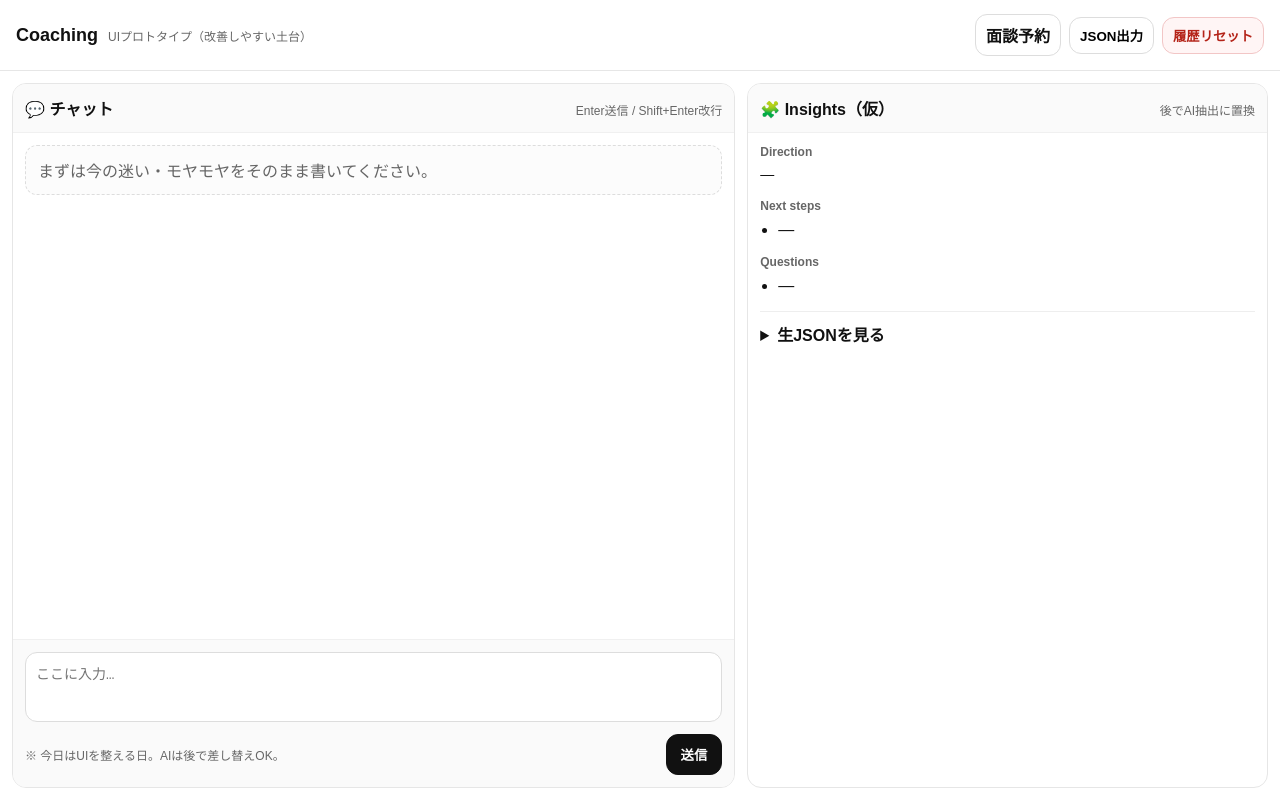
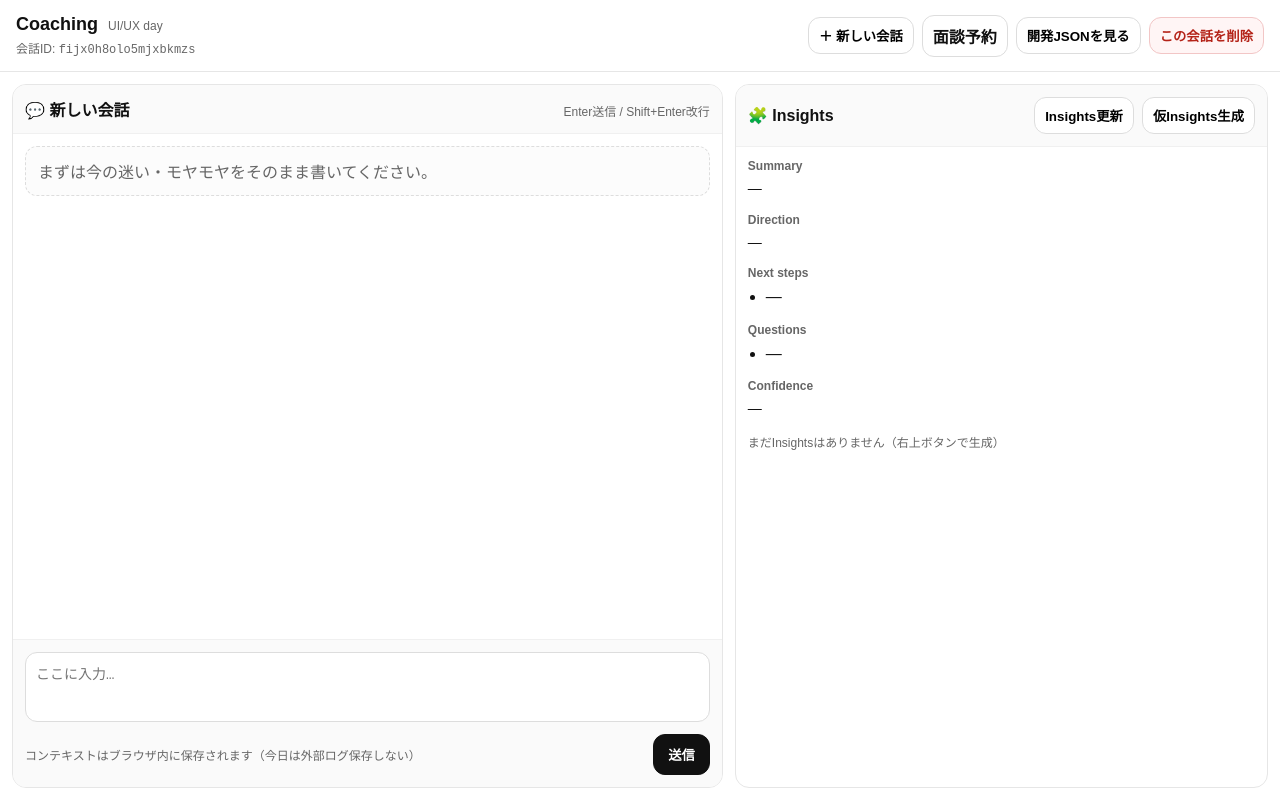
Before and after one commit to Daishi-pys/first-test, a Next.js app in the folder app/: page / in a window 1280 px wide. Built offline with nearby package versions, Linux system fonts and the light colour scheme.

Commit message:
UI: add conversation context + insights panel

```diff
--- a/app/app/page.tsx
+++ b/app/app/page.tsx
@@ -3,9 +3,32 @@
 import { useEffect, useMemo, useRef, useState } from "react";
 
 type Role = "user" | "assistant";
-type Msg = { role: Role; content: string; ts: number };
+type Msg = { id: string; role: Role; content: string; ts: number };
 
-const LS_KEY = "coaching_ui_history_v2";
+type Insights = {
+  summary: string;
+  direction: string;
+  nextSteps: string[];
+  questions: string[];
+  confidence: number; // 0..1
+  updatedAt: number;
+};
+
+type Conversation = {
+  id: string;
+  title: string;
+  createdAt: number;
+  updatedAt: number;
+  messages: Msg[];
+  insights?: Insights;
+};
+
+const LS_INDEX = "coach_index_v1"; // conversation list
+const LS_CONV_PREFIX = "coach_conv_v1:"; // coach_conv_v1:<id>
+
+function uid() {
+  return Math.random().toString(36).slice(2) + Date.now().toString(36);
+}
 
 function formatTime(ts: number) {
   const d = new Date(ts);
@@ -14,119 +37,221 @@ function formatTime(ts: number) {
   return `${hh}:${mm}`;
 }
 
+function guessTitle(messages: Msg[]) {
+  const firstUser = messages.find(m => m.role === "user")?.content?.trim();
+  if (!firstUser) return "新しい会話";
+  return firstUser.slice(0, 16) + (firstUser.length > 16 ? "…" : "");
+}
+
 export default function Page() {
+  const [conv, setConv] = useState<Conversation | null>(null);
   const [text, setText] = useState("");
-  const [history, setHistory] = useState<Msg[]>([]);
   const [loading, setLoading] = useState(false);
-  const [error, setError] = useState<string | null>(null);
+  const [err, setErr] = useState<string | null>(null);
+  const [showDevJson, setShowDevJson] = useState(false);
 
   const scrollerRef = useRef<HTMLDivElement | null>(null);
 
-  // load
+  // --- load or create conversation on mount
   useEffect(() => {
-    try {
-      const raw = localStorage.getItem(LS_KEY);
-      if (raw) setHistory(JSON.parse(raw));
-    } catch {}
+    const loadLatestOrCreate = () => {
+      try {
+        const rawIndex = localStorage.getItem(LS_INDEX);
+        const index: { id: string; updatedAt: number; title: string }[] = rawIndex
+          ? JSON.parse(rawIndex)
+          : [];
+
+        // pick latest
+        const latest = index.sort((a, b) => b.updatedAt - a.updatedAt)[0];
+        if (latest?.id) {
+          const raw = localStorage.getItem(LS_CONV_PREFIX + latest.id);
+          if (raw) {
+            setConv(JSON.parse(raw));
+            return;
+          }
+        }
+      } catch {}
+
+      // create new
+      const now = Date.now();
+      const id = uid();
+      const created: Conversation = {
+        id,
+        title: "新しい会話",
+        createdAt: now,
+        updatedAt: now,
+        messages: [],
+      };
+      setConv(created);
+    };
+
+    loadLatestOrCreate();
   }, []);
 
-  // save
+  // --- persist conversation + index
   useEffect(() => {
+    if (!conv) return;
     try {
-      localStorage.setItem(LS_KEY, JSON.stringify(history));
+      localStorage.setItem(LS_CONV_PREFIX + conv.id, JSON.stringify(conv));
+
+      const rawIndex = localStorage.getItem(LS_INDEX);
+      const index: { id: string; updatedAt: number; title: string }[] = rawIndex
+        ? JSON.parse(rawIndex)
+        : [];
+
+      const next = [
+        { id: conv.id, updatedAt: conv.updatedAt, title: conv.title },
+        ...index.filter(x => x.id !== conv.id),
+      ].slice(0, 50);
+
+      localStorage.setItem(LS_INDEX, JSON.stringify(next));
     } catch {}
-  }, [history]);
+  }, [conv]);
 
   // auto-scroll
   useEffect(() => {
     const el = scrollerRef.current;
     if (!el) return;
     el.scrollTop = el.scrollHeight;
-  }, [history, loading]);
+  }, [conv?.messages?.length, loading]);
 
-  const insights = useMemo(() => {
-    const userTexts = history.filter(m => m.role === "user").map(m => m.content);
+  const messages = conv?.messages ?? [];
+  const insights = conv?.insights;
+
+  // --- super-light "insights" (today: heuristic / placeholder)
+  const heuristicInsights = useMemo<Insights>(() => {
+    const userTexts = messages.filter(m => m.role === "user").map(m => m.content);
+    const lastUser = userTexts[userTexts.length - 1] ?? "";
+    const summary = userTexts.length
+      ? `（仮）最近のテーマ：${lastUser.slice(0, 22)}${lastUser.length > 22 ? "…" : ""}`
+      : "—";
+    const direction = userTexts.length ? "（仮）方向性はまだ暫定" : "—";
+    const nextSteps = userTexts.length
+      ? ["5分：モヤモヤを3つ書く", "今日できる最小の一歩を1つ決める", "それを明日やる時間を確保する"]
+      : ["—"];
+    const questions = userTexts.length
+      ? ["いま避けたい未来は？", "最近“少し良かった瞬間”は？"]
+      : ["—"];
     return {
-      version: "draft-v1",
-      hypotheses: userTexts.length ? ["（仮）会話から仮説を抽出する領域"] : [],
-      direction: userTexts.length ? "（仮）方向性は暫定" : "",
-      next_steps: userTexts.length ? ["（仮）5分：今日のモヤモヤを3つ箇条書き"] : [],
-      questions: userTexts.length ? ["いま避けたい未来は？", "最近少し良かった瞬間は？"] : [],
-      confidence: { overall: 0.1 },
+      summary,
+      direction,
+      nextSteps,
+      questions,
+      confidence: userTexts.length ? 0.2 : 0.0,
+      updatedAt: Date.now(),
     };
-  }, [history]);
+  }, [messages]);
 
   async function send() {
+    if (!conv) return;
     const t = text.trim();
     if (!t || loading) return;
 
-    setError(null);
-
-    const userMsg: Msg = { role: "user", content: t, ts: Date.now() };
-    setHistory(prev => [...prev, userMsg]);
+    setErr(null);
     setText("");
     setLoading(true);
+
+    const now = Date.now();
+    const userMsg: Msg = { id: uid(), role: "user", content: t, ts: now };
+
+    setConv(prev => {
+      if (!prev) return prev;
+      const nextMsgs = [...prev.messages, userMsg];
+      const nextTitle = prev.messages.length === 0 ? guessTitle(nextMsgs) : prev.title;
+      return { ...prev, messages: nextMsgs, title: nextTitle, updatedAt: now };
+    });
 
     try {
       const res = await fetch("/api/coach", {
         method: "POST",
         headers: { "Content-Type": "application/json" },
-        body: JSON.stringify({ message: t, history: history.slice(-20) }),
+        body: JSON.stringify({
+          message: t,
+          // send last N messages as context to API (today: local context only)
+          history: messages.slice(-20).map(m => ({ role: m.role, content: m.content })),
+        }),
       });
 
       const data = await res.json().catch(() => ({}));
-      const replyText = String(data?.reply ?? "");
+      const reply = String(data?.reply ?? "") || "（返答が空でした）";
 
-      const assistantMsg: Msg = {
-        role: "assistant",
-        content: replyText || "（返答が空でした）",
-        ts: Date.now(),
-      };
-      setHistory(prev => [...prev, assistantMsg]);
-    } catch (e: any) {
-      setError("通信に失敗しました。もう一度試してください。");
-      const assistantMsg: Msg = {
-        role: "assistant",
-        content: "（エラー）通信に失敗しました。",
-        ts: Date.now(),
-      };
-      setHistory(prev => [...prev, assistantMsg]);
+      const aiMsg: Msg = { id: uid(), role: "assistant", content: reply, ts: Date.now() };
+
+      setConv(prev => {
+        if (!prev) return prev;
+        return { ...prev, messages: [...prev.messages, aiMsg], updatedAt: Date.now() };
+      });
+    } catch {
+      setErr("通信に失敗しました。もう一度試してください。");
+      const aiMsg: Msg = { id: uid(), role: "assistant", content: "（エラー）通信に失敗しました。", ts: Date.now() };
+      setConv(prev => (prev ? { ...prev, messages: [...prev.messages, aiMsg], updatedAt: Date.now() } : prev));
     } finally {
       setLoading(false);
     }
   }
 
-  function reset() {
-    setHistory([]);
-    setError(null);
-    try {
-      localStorage.removeItem(LS_KEY);
-    } catch {}
+  function newConversation() {
+    const now = Date.now();
+    const id = uid();
+    const created: Conversation = {
+      id,
+      title: "新しい会話",
+      createdAt: now,
+      updatedAt: now,
+      messages: [],
+    };
+    setConv(created);
+    setErr(null);
+    setText("");
   }
 
-  function exportJson() {
-    const payload = { exported_at: new Date().toISOString(), history, insights };
-    const blob = new Blob([JSON.stringify(payload, null, 2)], { type: "application/json" });
-    const url = URL.createObjectURL(blob);
-    const a = document.createElement("a");
-    a.href = url;
-    a.download = `coaching_export_${Date.now()}.json`;
-    a.click();
-    URL.revokeObjectURL(url);
+  function clearConversation() {
+    if (!conv) return;
+    const ok = confirm("この会話の内容を消します（ブラウザ内の保存も削除）");
+    if (!ok) return;
+    try {
+      localStorage.removeItem(LS_CONV_PREFIX + conv.id);
+      const rawIndex = localStorage.getItem(LS_INDEX);
+      const index: { id: string; updatedAt: number; title: string }[] = rawIndex ? JSON.parse(rawIndex) : [];
+      localStorage.setItem(LS_INDEX, JSON.stringify(index.filter(x => x.id !== conv.id)));
+    } catch {}
+    newConversation();
+  }
+
+  function applyHeuristicInsights() {
+    if (!conv) return;
+    setConv(prev => (prev ? { ...prev, insights: heuristicInsights, updatedAt: Date.now() } : prev));
+  }
+
+  // placeholder button for "AI insights" (tomorrow we replace with real AI call)
+  async function updateInsightsAI() {
+    if (!conv) return;
+    // today: use heuristic as “AI-like” update to finish UI
+    applyHeuristicInsights();
+  }
+
+  if (!conv) {
+    return <div style={{ padding: 16 }}>Loading...</div>;
   }
 
   return (
     <div style={styles.page}>
       <header style={styles.header}>
-        <div style={{ display: "flex", alignItems: "baseline", gap: 10 }}>
-          <div style={styles.brand}>Coaching</div>
-          <div style={styles.sub}>UIプロトタイプ（改善しやすい土台）</div>
+        <div style={{ display: "flex", flexDirection: "column" }}>
+          <div style={{ display: "flex", alignItems: "baseline", gap: 10 }}>
+            <div style={styles.brand}>Coaching</div>
+            <div style={styles.sub}>UI/UX day</div>
+          </div>
+          <div style={styles.sub2}>会話ID: <code>{conv.id}</code></div>
         </div>
 
         <div style={styles.headerActions}>
+          <button onClick={newConversation} style={styles.btnSecondary}>＋ 新しい会話</button>
           <a href="/booking" style={styles.linkBtn}>面談予約</a>
-          <button onClick={exportJson} style={styles.btnSecondary}>JSON出力</button>
-          <button onClick={reset} style={styles.btnDanger}>履歴リセット</button>
+          <button onClick={() => setShowDevJson(v => !v)} style={styles.btnSecondary}>
+            {showDevJson ? "開発JSONを隠す" : "開発JSONを見る"}
+          </button>
+          <button onClick={clearConversation} style={styles.btnDanger}>この会話を削除</button>
         </div>
       </header>
 
@@ -134,22 +259,20 @@ export default function Page() {
         {/* Chat */}
         <section style={styles.chatCard}>
           <div style={styles.cardTitleRow}>
-            <div style={styles.cardTitle}>💬 チャット</div>
-            <div style={styles.smallMuted}>
-              Enter送信 / Shift+Enter改行
-            </div>
+            <div style={styles.cardTitle}>💬 {conv.title}</div>
+            <div style={styles.smallMuted}>Enter送信 / Shift+Enter改行</div>
           </div>
 
           <div ref={scrollerRef} style={styles.messages}>
-            {history.length === 0 && (
+            {messages.length === 0 && (
               <div style={styles.empty}>
                 まずは今の迷い・モヤモヤをそのまま書いてください。
               </div>
             )}
 
-            {history.map((m, i) => (
+            {messages.map((m) => (
               <div
-                key={i}
+                key={m.id}
                 style={{
                   display: "flex",
                   justifyContent: m.role === "user" ? "flex-end" : "flex-start",
@@ -196,9 +319,10 @@ export default function Page() {
                 }
               }}
             />
+
             <div style={styles.composerBottom}>
               <div style={styles.smallMuted}>
-                {error ? <span style={{ color: "#b42318" }}>{error}</span> : "※ 今日はUIを整える日。AIは後で差し替えOK。"}
+                {err ? <span style={{ color: "#b42318" }}>{err}</span> : "コンテキストはブラウザ内に保存されます（今日は外部ログ保存しない）"}
               </div>
               <button onClick={send} disabled={loading || !text.trim()} style={styles.btnPrimary}>
                 {loading ? "送信中…" : "送信"}
@@ -210,38 +334,34 @@ export default function Page() {
         {/* Insights */}
         <aside style={styles.insightsCard}>
           <div style={styles.cardTitleRow}>
-            <div style={styles.cardTitle}>🧩 Insights（仮）</div>
-            <div style={styles.smallMuted}>後でAI抽出に置換</div>
+            <div style={styles.cardTitle}>🧩 Insights</div>
+            <div style={{ display: "flex", gap: 8 }}>
+              <button onClick={updateInsightsAI} style={styles.btnSecondary}>Insights更新</button>
+              <button onClick={applyHeuristicInsights} style={styles.btnSecondary}>仮Insights生成</button>
+            </div>
           </div>
 
           <div style={styles.insightsBody}>
-            <div style={styles.kv}>
-              <div style={styles.kvLabel}>Direction</div>
-              <div style={styles.kvValue}>{insights.direction || "—"}</div>
+            <Card label="Summary" value={insights?.summary ?? "—"} />
+            <Card label="Direction" value={insights?.direction ?? "—"} />
+            <ListCard label="Next steps" items={insights?.nextSteps ?? ["—"]} />
+            <ListCard label="Questions" items={insights?.questions ?? ["—"]} />
+            <Card
+              label="Confidence"
+              value={insights ? `${Math.round(insights.confidence * 100)}%` : "—"}
+            />
+            <div style={styles.smallMuted}>
+              {insights ? `updated: ${new Date(insights.updatedAt).toLocaleString()}` : "まだInsightsはありません（右上ボタンで生成）"}
             </div>
 
-            <div style={styles.kv}>
-              <div style={styles.kvLabel}>Next steps</div>
-              <ul style={styles.ul}>
-                {(insights.next_steps?.length ? insights.next_steps : ["—"]).map((x: string, idx: number) => (
-                  <li key={idx} style={styles.li}>{x}</li>
-                ))}
-              </ul>
-            </div>
-
-            <div style={styles.kv}>
-              <div style={styles.kvLabel}>Questions</div>
-              <ul style={styles.ul}>
-                {(insights.questions?.length ? insights.questions : ["—"]).map((x: string, idx: number) => (
-                  <li key={idx} style={styles.li}>{x}</li>
-                ))}
-              </ul>
-            </div>
-
-            <details style={styles.details}>
-              <summary style={styles.summary}>生JSONを見る</summary>
-              <pre style={styles.pre}>{JSON.stringify(insights, null, 2)}</pre>
-            </details>
+            {showDevJson && (
+              <details style={styles.details} open>
+                <summary style={styles.summary}>開発用JSON（将来はダッシュボード設計で置き換え）</summary>
+                <pre style={styles.pre}>
+{JSON.stringify({ conversation: { ...conv, insights: undefined }, insights: insights ?? null }, null, 2)}
+                </pre>
+              </details>
+            )}
           </div>
         </aside>
       </main>
@@ -249,14 +369,30 @@ export default function Page() {
   );
 }
 
+function Card({ label, value }: { label: string; value: string }) {
+  return (
+    <div style={styles.kv}>
+      <div style={styles.kvLabel}>{label}</div>
+      <div style={styles.kvValue}>{value}</div>
+    </div>
+  );
+}
+
+function ListCard({ label, items }: { label: string; items: string[] }) {
+  return (
+    <div style={styles.kv}>
+      <div style={styles.kvLabel}>{label}</div>
+      <ul style={styles.ul}>
+        {items.map((x, idx) => (
+          <li key={idx} style={styles.li}>{x}</li>
+        ))}
+      </ul>
+    </div>
+  );
+}
+
 const styles: Record<string, React.CSSProperties> = {
-  page: {
-    height: "100vh",
-    display: "flex",
-    flexDirection: "column",
-    background: "#fff",
-    color: "#111",
-  },
+  page: { height: "100vh", display: "flex", flexDirection: "column", background: "#fff", color: "#111" },
   header: {
     padding: "14px 16px",
     borderBottom: "1px solid #e6e6e6",
@@ -267,31 +403,14 @@ const styles: Record<string, React.CSSProperties> = {
   },
   brand: { fontWeight: 800, fontSize: 18 },
   sub: { fontSize: 12, color: "#666" },
-  headerActions: { display: "flex", gap: 8, alignItems: "center" },
-  main: {
-    flex: 1,
-    display: "grid",
-    gridTemplateColumns: "1.25fr 0.9fr",
-    gap: 12,
-    padding: 12,
-    minHeight: 0,
-  },
-  chatCard: {
-    border: "1px solid #e6e6e6",
-    borderRadius: 14,
-    display: "flex",
-    flexDirection: "column",
-    minHeight: 0,
-    overflow: "hidden",
-  },
-  insightsCard: {
-    border: "1px solid #e6e6e6",
-    borderRadius: 14,
-    display: "flex",
-    flexDirection: "column",
-    minHeight: 0,
-    overflow: "hidden",
-  },
+  sub2: { fontSize: 12, color: "#666", marginTop: 4 },
+  headerActions: { display: "flex", gap: 8, alignItems: "center", flexWrap: "wrap" },
+
+  main: { flex: 1, display: "grid", gridTemplateColumns: "1.2fr 0.9fr", gap: 12, padding: 12, minHeight: 0 },
+
+  chatCard: { border: "1px solid #e6e6e6", borderRadius: 14, display: "flex", flexDirection: "column", minHeight: 0, overflow: "hidden" },
+  insightsCard: { border: "1px solid #e6e6e6", borderRadius: 14, display: "flex", flexDirection: "column", minHeight: 0, overflow: "hidden" },
+
   cardTitleRow: {
     padding: "12px 12px",
     borderBottom: "1px solid #f0f0f0",
@@ -302,97 +421,33 @@ const styles: Record<string, React.CSSProperties> = {
     background: "#fafafa",
   },
   cardTitle: { fontWeight: 700 },
-  messages: {
-    flex: 1,
-    overflow: "auto",
-    padding: 12,
-    background: "#fff",
-  },
+
+  messages: { flex: 1, overflow: "auto", padding: 12, background: "#fff" },
   empty: { color: "#666", padding: 12, border: "1px dashed #ddd", borderRadius: 12, background: "#fcfcfc" },
-  bubble: {
-    maxWidth: "85%",
-    padding: "10px 12px",
-    borderRadius: 14,
-    border: "1px solid #e9e9e9",
-  },
+
+  bubble: { maxWidth: "85%", padding: "10px 12px", borderRadius: 14, border: "1px solid #e9e9e9" },
   bubbleUser: { background: "#e8f0ff" },
   bubbleAssistant: { background: "#fff" },
   bubbleMeta: { fontSize: 12, color: "#666", marginBottom: 6 },
-  composer: {
-    borderTop: "1px solid #f0f0f0",
-    padding: 12,
-    background: "#fafafa",
-  },
-  textarea: {
-    width: "100%",
-    resize: "none",
-    borderRadius: 12,
-    border: "1px solid #ddd",
-    padding: 10,
-    fontSize: 14,
-    outline: "none",
-    boxSizing: "border-box",
-  },
-  composerBottom: {
-    marginTop: 8,
-    display: "flex",
-    justifyContent: "space-between",
-    alignItems: "center",
-    gap: 10,
-  },
+
+  composer: { borderTop: "1px solid #f0f0f0", padding: 12, background: "#fafafa" },
+  textarea: { width: "100%", resize: "none", borderRadius: 12, border: "1px solid #ddd", padding: 10, fontSize: 14, outline: "none", boxSizing: "border-box" },
+  composerBottom: { marginTop: 8, display: "flex", justifyContent: "space-between", alignItems: "center", gap: 10 },
   smallMuted: { fontSize: 12, color: "#666" },
-  btnPrimary: {
-    padding: "10px 14px",
-    borderRadius: 12,
-    border: "1px solid #111",
-    background: "#111",
-    color: "#fff",
-    cursor: "pointer",
-    fontWeight: 600,
-  },
-  btnSecondary: {
-    padding: "8px 10px",
-    borderRadius: 12,
-    border: "1px solid #ddd",
-    background: "#fff",
-    cursor: "pointer",
-    fontWeight: 600,
-  },
-  btnDanger: {
-    padding: "8px 10px",
-    borderRadius: 12,
-    border: "1px solid #f2c6c6",
-    background: "#fff5f5",
-    cursor: "pointer",
-    fontWeight: 600,
-    color: "#b42318",
-  },
-  linkBtn: {
-    padding: "8px 10px",
-    borderRadius: 12,
-    border: "1px solid #ddd",
-    background: "#fff",
-    cursor: "pointer",
-    fontWeight: 600,
-    textDecoration: "none",
-    color: "#111",
-    display: "inline-block",
-  },
+
   insightsBody: { padding: 12, overflow: "auto" },
   kv: { marginBottom: 14 },
   kvLabel: { fontSize: 12, color: "#666", marginBottom: 6, fontWeight: 600 },
   kvValue: { fontSize: 14, lineHeight: 1.4 },
   ul: { margin: 0, paddingLeft: 18 },
   li: { marginBottom: 6, lineHeight: 1.4 },
+
   details: { marginTop: 10, borderTop: "1px solid #eee", paddingTop: 10 },
   summary: { cursor: "pointer", fontWeight: 600 },
-  pre: {
-    marginTop: 10,
-    background: "#111",
-    color: "#eee",
-    padding: 12,
-    borderRadius: 12,
-    overflow: "auto",
-    fontSize: 12,
-  },
+  pre: { marginTop: 10, background: "#111", color: "#eee", padding: 12, borderRadius: 12, overflow: "auto", fontSize: 12 },
+
+  btnPrimary: { padding: "10px 14px", borderRadius: 12, border: "1px solid #111", background: "#111", color: "#fff", cursor: "pointer", fontWeight: 600 },
+  btnSecondary: { padding: "8px 10px", borderRadius: 12, border: "1px solid #ddd", background: "#fff", cursor: "pointer", fontWeight: 600 },
+  btnDanger: { padding: "8px 10px", borderRadius: 12, border: "1px solid #f2c6c6", background: "#fff5f5", cursor: "pointer", fontWeight: 600, color: "#b42318" },
+  linkBtn: { padding: "8px 10px", borderRadius: 12, border: "1px solid #ddd", background: "#fff", cursor: "pointer", fontWeight: 600, textDecoration: "none", color: "#111", display: "inline-block" },
 };
```
